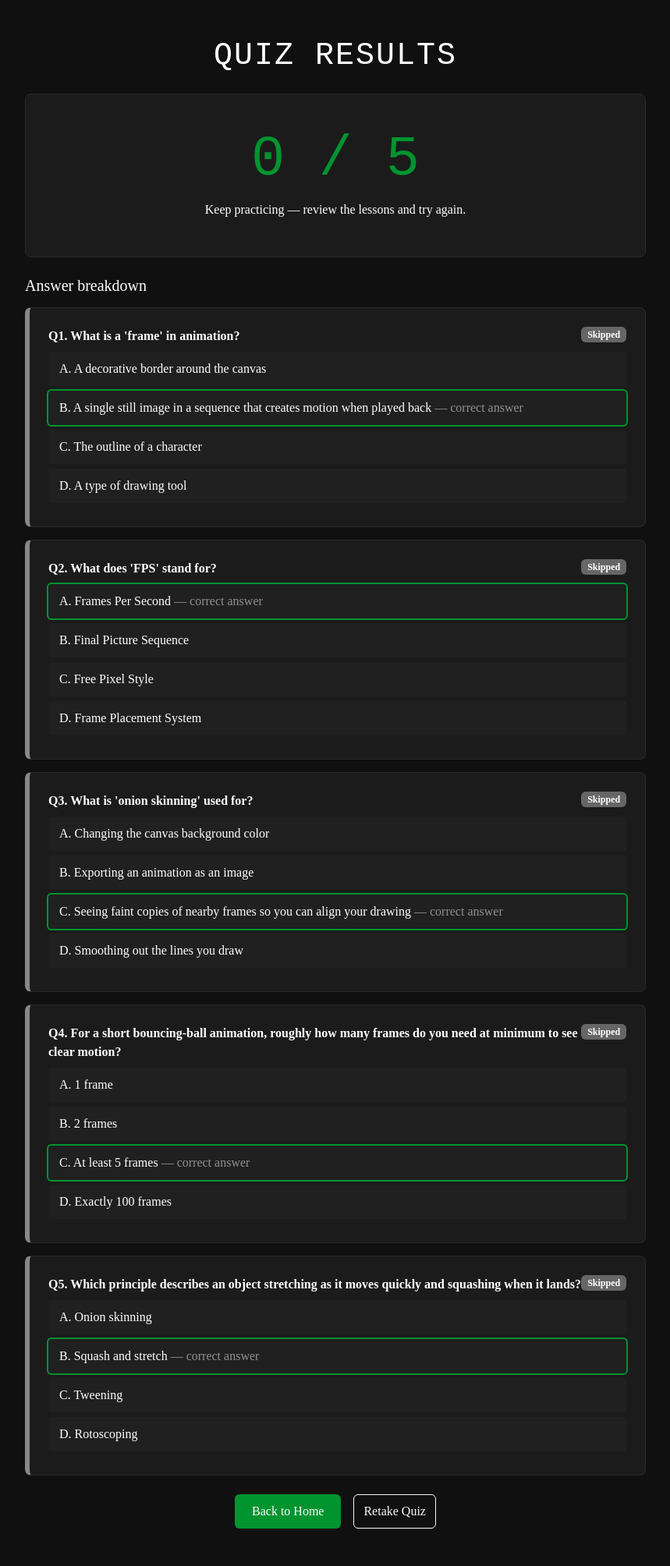
After one commit to cz2869-cmd/Animatic_UI_Project, a Flask app: page /quiz/result in a window 1280 px wide. The commit adds this page. Shown: the whole page at 78% size, without its empty margins (210-1069 px from the left). Run offline with Flask 3, Linux system fonts and the light colour scheme.

Commit message:
Add quiz flow, result page, and backend user-data storage
- Add /quiz/<n>, POST /quiz/<n>/answer, and /quiz/result routes
- Store quiz answers and page visits in user_data.json (single-user)
- Drive quiz content from data.json (5 questions) instead of hard-coding
- New Bootstrap 5 + jQuery templates for quiz and result pages
- Learn page now links to the quiz; Start button POSTs /start to init a session
- Add .gitignore for user_data.json and __pycache__

Made-with: Cursor

```diff
--- a/data.json
+++ b/data.json
@@ -0,0 +1,59 @@
+{
+  "quiz": [
+    {
+      "id": 1,
+      "question": "What is a 'frame' in animation?",
+      "options": [
+        "A decorative border around the canvas",
+        "A single still image in a sequence that creates motion when played back",
+        "The outline of a character",
+        "A type of drawing tool"
+      ],
+      "correct_index": 1
+    },
+    {
+      "id": 2,
+      "question": "What does 'FPS' stand for?",
+      "options": [
+        "Frames Per Second",
+        "Final Picture Sequence",
+        "Free Pixel Style",
+        "Frame Placement System"
+      ],
+      "correct_index": 0
+    },
+    {
+      "id": 3,
+      "question": "What is 'onion skinning' used for?",
+      "options": [
+        "Changing the canvas background color",
+        "Exporting an animation as an image",
+        "Seeing faint copies of nearby frames so you can align your drawing",
+        "Smoothing out the lines you draw"
+      ],
+      "correct_index": 2
+    },
+    {
+      "id": 4,
+      "question": "For a short bouncing-ball animation, roughly how many frames do you need at minimum to see clear motion?",
+      "options": [
+        "1 frame",
+        "2 frames",
+        "At least 5 frames",
+        "Exactly 100 frames"
+      ],
+      "correct_index": 2
+    },
+    {
+      "id": 5,
+      "question": "Which principle describes an object stretching as it moves quickly and squashing when it lands?",
+      "options": [
+        "Onion skinning",
+        "Squash and stretch",
+        "Tweening",
+        "Rotoscoping"
+      ],
+      "correct_index": 1
+    }
+  ]
+}
--- a/server.py
+++ b/server.py
@@ -1,19 +1,167 @@
 import json
+import os
+from datetime import datetime
 from flask import Flask, render_template, request, redirect, url_for, jsonify
 
 app = Flask(__name__)
 
+BASE_DIR = os.path.dirname(os.path.abspath(__file__))
+DATA_PATH = os.path.join(BASE_DIR, 'data.json')
+USER_DATA_PATH = os.path.join(BASE_DIR, 'user_data.json')
+
+
+def load_quiz_data():
+    with open(DATA_PATH, 'r') as f:
+        return json.load(f)
+
+
+def load_user_data():
+    # Single-user app (per HW spec), so one file is enough.
+    if not os.path.exists(USER_DATA_PATH):
+        return {"started_at": None, "visits": [], "answers": {}}
+    with open(USER_DATA_PATH, 'r') as f:
+        try:
+            return json.load(f)
+        except json.JSONDecodeError:
+            return {"started_at": None, "visits": [], "answers": {}}
+
+
+def save_user_data(user_data):
+    with open(USER_DATA_PATH, 'w') as f:
+        json.dump(user_data, f, indent=2)
+
+
+def log_visit(page):
+    user_data = load_user_data()
+    user_data.setdefault('visits', []).append({
+        "page": page,
+        "at": datetime.utcnow().isoformat() + 'Z'
+    })
+    save_user_data(user_data)
+
+
 @app.route('/')
 def home():
+    log_visit('home')
     return render_template('homepage.html')
+
+
+@app.route('/start', methods=['POST'])
+def start():
+    # Called by the homepage Start button so we know a new session began.
+    user_data = load_user_data()
+    user_data['started_at'] = datetime.utcnow().isoformat() + 'Z'
+    user_data['answers'] = {}
+    user_data['visits'] = []
+    save_user_data(user_data)
+    return jsonify({"ok": True})
+
 
 @app.route('/learn')
 def learn():
+    log_visit('learn')
     return render_template('learn.html')
+
 
 @app.route('/learn/<int:lesson_id>')
 def learn_lesson(lesson_id):
+    log_visit(f'learn/{lesson_id}')
     return render_template('learn.html', lesson_id=lesson_id)
+
+
+@app.route('/quiz/<int:question_id>')
+def quiz(question_id):
+    data = load_quiz_data()
+    questions = data.get('quiz', [])
+    total = len(questions)
+
+    if question_id < 1 or question_id > total:
+        return redirect(url_for('home'))
+
+    question = questions[question_id - 1]
+    log_visit(f'quiz/{question_id}')
+
+    # Pre-fill if user already answered this one.
+    user_data = load_user_data()
+    previous_answer = user_data.get('answers', {}).get(str(question_id))
+
+    return render_template(
+        'quiz.html',
+        question=question,
+        question_id=question_id,
+        total=total,
+        previous_answer=previous_answer
+    )
+
+
+@app.route('/quiz/<int:question_id>/answer', methods=['POST'])
+def submit_answer(question_id):
+    data = load_quiz_data()
+    questions = data.get('quiz', [])
+    total = len(questions)
+
+    if question_id < 1 or question_id > total:
+        return jsonify({"ok": False, "error": "Invalid question id"}), 400
+
+    payload = request.get_json(silent=True) or {}
+    selected_index = payload.get('selected_index')
+
+    if not isinstance(selected_index, int):
+        return jsonify({"ok": False, "error": "selected_index must be an int"}), 400
+
+    user_data = load_user_data()
+    user_data.setdefault('answers', {})[str(question_id)] = {
+        "selected_index": selected_index,
+        "answered_at": datetime.utcnow().isoformat() + 'Z'
+    }
+    save_user_data(user_data)
+
+    next_url = (
+        url_for('quiz', question_id=question_id + 1)
+        if question_id < total
+        else url_for('quiz_result')
+    )
+    return jsonify({"ok": True, "next_url": next_url})
+
+
+@app.route('/quiz/result')
+def quiz_result():
+    data = load_quiz_data()
+    questions = data.get('quiz', [])
+    user_data = load_user_data()
+    answers = user_data.get('answers', {})
+
+    results = []
+    score = 0
+    for q in questions:
+        qid = str(q['id'])
+        user_answer = answers.get(qid)
+        selected_index = user_answer.get('selected_index') if user_answer else None
+        is_correct = selected_index == q['correct_index']
+        if is_correct:
+            score += 1
+        results.append({
+            "question": q['question'],
+            "options": q['options'],
+            "correct_index": q['correct_index'],
+            "selected_index": selected_index,
+            "is_correct": is_correct
+        })
+
+    log_visit('quiz/result')
+    return render_template(
+        'quiz_result.html',
+        results=results,
+        score=score,
+        total=len(questions)
+    )
+
+
+@app.route('/reset', methods=['POST'])
+def reset():
+    save_user_data({"started_at": None, "visits": [], "answers": {}})
+    return jsonify({"ok": True})
+
 
 if __name__ == '__main__':
     app.run(debug=True, port=8000)
--- a/static/homepage.js
+++ b/static/homepage.js
@@ -5,6 +5,10 @@ document.addEventListener('DOMContentLoaded', function () {
     }
 
     startButton.addEventListener('click', function () {
-        window.location.href = '/learn';
+        fetch('/start', { method: 'POST' })
+            .catch(function () { /* ignore — still advance */ })
+            .finally(function () {
+                window.location.href = '/learn';
+            });
     });
 });
--- /dev/null
+++ b/templates/quiz_result.html
@@ -0,0 +1,130 @@
+<!DOCTYPE html>
+<html lang="en">
+<head>
+    <meta charset="UTF-8">
+    <meta name="viewport" content="width=device-width, initial-scale=1.0">
+    <title>Animator Quiz — Results</title>
+    <link href="https://cdn.jsdelivr.net/npm/bootstrap@5.3.2/dist/css/bootstrap.min.css" rel="stylesheet">
+    <style>
+        body {
+            background-color: #101010;
+            color: #fff;
+            font-family: 'Times New Roman', Times, serif;
+            min-height: 100vh;
+        }
+        .result-title {
+            font-family: 'Courier New', Courier, monospace;
+            letter-spacing: 2px;
+        }
+        .score-card {
+            background-color: #1b1b1b;
+            border: 1px solid #2a2a2a;
+            border-radius: 8px;
+        }
+        .score-big {
+            font-family: 'Courier New', Courier, monospace;
+            font-size: 72px;
+            line-height: 1;
+            color: #00942f;
+        }
+        .q-card {
+            background-color: #1b1b1b;
+            border: 1px solid #2a2a2a;
+            border-radius: 8px;
+        }
+        .q-card.correct { border-left: 6px solid #00942f; }
+        .q-card.incorrect { border-left: 6px solid #b22222; }
+        .q-card.skipped { border-left: 6px solid #888; }
+        .option-row {
+            padding: 10px 14px;
+            border-radius: 4px;
+            margin-bottom: 6px;
+            background-color: #202020;
+        }
+        .option-row.your-correct { background-color: #144d22; }
+        .option-row.your-wrong { background-color: #4d1414; }
+        .option-row.actual-correct { outline: 2px solid #00942f; }
+        .badge-correct { background-color: #00942f; }
+        .badge-incorrect { background-color: #b22222; }
+        .badge-skipped { background-color: #666; }
+        .cta-btn {
+            background-color: #00942f;
+            color: #fff;
+            border: none;
+            padding: 10px 22px;
+            font-size: 16px;
+        }
+        .cta-btn:hover { background-color: #007424; color: #fff; }
+    </style>
+</head>
+<body>
+    <main class="container py-5" style="max-width: 820px;">
+        <h1 class="result-title text-center mb-4">QUIZ RESULTS</h1>
+
+        <div class="score-card p-4 p-md-5 text-center mb-4">
+            <div class="score-big">{{ score }} / {{ total }}</div>
+            <p class="mt-3 mb-0">
+                {% if score == total %}
+                    Perfect score — you nailed it.
+                {% elif score >= (total // 2) + 1 %}
+                    Nice work. You're getting the hang of animation basics.
+                {% else %}
+                    Keep practicing — review the lessons and try again.
+                {% endif %}
+            </p>
+        </div>
+
+        <h2 class="h5 mb-3">Answer breakdown</h2>
+
+        {% for r in results %}
+            <div class="q-card p-3 p-md-4 mb-3
+                {% if r.selected_index is none %}skipped
+                {% elif r.is_correct %}correct
+                {% else %}incorrect{% endif %}">
+                <div class="d-flex justify-content-between align-items-start mb-2">
+                    <strong>Q{{ loop.index }}. {{ r.question }}</strong>
+                    {% if r.selected_index is none %}
+                        <span class="badge badge-skipped">Skipped</span>
+                    {% elif r.is_correct %}
+                        <span class="badge badge-correct">Correct</span>
+                    {% else %}
+                        <span class="badge badge-incorrect">Incorrect</span>
+                    {% endif %}
+                </div>
+
+                {% for option in r.options %}
+                    {% set is_user = (r.selected_index == loop.index0) %}
+                    {% set is_answer = (r.correct_index == loop.index0) %}
+                    <div class="option-row
+                        {% if is_user and r.is_correct %}your-correct{% endif %}
+                        {% if is_user and not r.is_correct %}your-wrong{% endif %}
+                        {% if is_answer %}actual-correct{% endif %}">
+                        {{ ['A','B','C','D','E','F'][loop.index0] }}. {{ option }}
+                        {% if is_user %}<span class="text-white-50"> — your answer</span>{% endif %}
+                        {% if is_answer and not is_user %}<span class="text-white-50"> — correct answer</span>{% endif %}
+                    </div>
+                {% endfor %}
+            </div>
+        {% endfor %}
+
+        <div class="d-flex justify-content-center gap-3 mt-4">
+            <a href="/" class="btn cta-btn">Back to Home</a>
+            <button id="retry-btn" class="btn btn-outline-light">Retake Quiz</button>
+        </div>
+    </main>
+
+    <script src="https://code.jquery.com/jquery-3.7.1.min.js"></script>
+    <script>
+        $(function () {
+            $('#retry-btn').on('click', function () {
+                $.ajax({
+                    url: '/reset',
+                    method: 'POST'
+                }).always(function () {
+                    window.location.href = '/quiz/1';
+                });
+            });
+        });
+    </script>
+</body>
+</html>
```
Also changed, not shown: templates/learn.html (+25 -0 lines), templates/quiz.html (added, +139 -0 lines), README.md, 1 other file.
